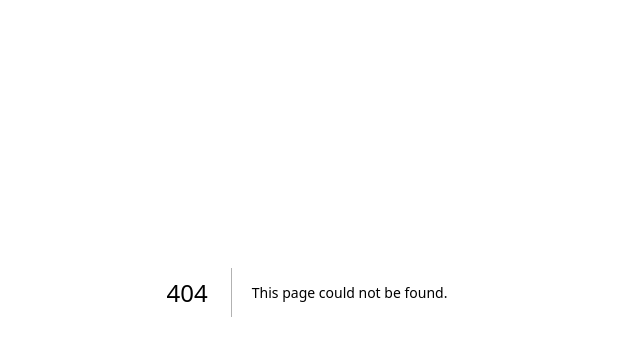
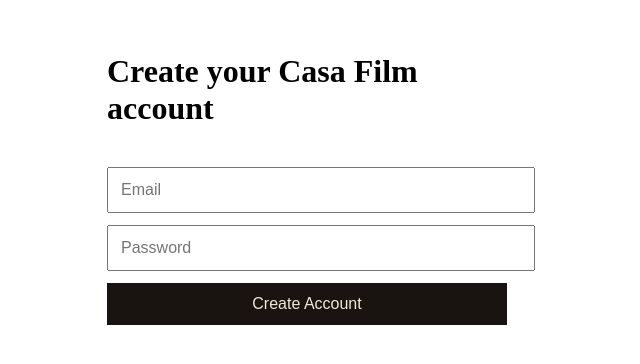
Before and after one commit to ltwhitworth-creator/casafilm.app, a Next.js app: page /signup in a window 1280 px wide. Before the commit this address had no page. Shown: the part 108-472 px from the top of the page, without its empty margins (333-973 px from the left). Built offline with nearby package versions, Linux system fonts and the light colour scheme; no server answers.

Commit message:
Add signup and login pages with Supabase auth

```diff
--- /dev/null
+++ b/app/lib/supabase.js
@@ -0,0 +1,6 @@
+import { createClient } from '@supabase/supabase-js'
+
+const supabaseUrl = process.env.NEXT_PUBLIC_SUPABASE_URL
+const supabaseKey = process.env.NEXT_PUBLIC_SUPABASE_ANON_KEY
+
+export const supabase = createClient(supabaseUrl, supabaseKey)
--- /dev/null
+++ b/app/signup/page.js
@@ -0,0 +1,50 @@
+'use client'
+import { useState } from 'react'
+import { supabase } from '../lib/supabase'
+
+export default function SignUp() {
+  const [email, setEmail] = useState('')
+  const [password, setPassword] = useState('')
+  const [message, setMessage] = useState('')
+  const [loading, setLoading] = useState(false)
+
+  async function handleSignUp() {
+    setLoading(true)
+    const { error } = await supabase.auth.signUp({ email, password })
+    if (error) {
+      setMessage(error.message)
+    } else {
+      setMessage('Check your email to confirm your account!')
+    }
+    setLoading(false)
+  }
+
+  return (
+    <div style={{ maxWidth: '400px', margin: '100px auto', padding: '40px' }}>
+      <h1>Create your Casa Film account</h1>
+      <br />
+      <input
+        type="email"
+        placeholder="Email"
+        value={email}
+        onChange={e => setEmail(e.target.value)}
+        style={{ width: '100%', padding: '12px', marginBottom: '12px', fontSize: '16px' }}
+      />
+      <input
+        type="password"
+        placeholder="Password"
+        value={password}
+        onChange={e => setPassword(e.target.value)}
+        style={{ width: '100%', padding: '12px', marginBottom: '12px', fontSize: '16px' }}
+      />
+      <button
+        onClick={handleSignUp}
+        disabled={loading}
+        style={{ width: '100%', padding: '12px', background: '#1a1410', color: '#f0e8d8', fontSize: '16px', border: 'none', cursor: 'pointer' }}
+      >
+        {loading ? 'Creating account...' : 'Create Account'}
+      </button>
+      {message && <p style={{ marginTop: '20px', color: '#b5874a' }}>{message}</p>}
+    </div>
+  )
+}
--- a/package.json
+++ b/package.json
@@ -14,6 +14,7 @@
   "license": "ISC",
   "type": "module",
   "dependencies": {
+    "@supabase/supabase-js": "^2.106.0",
     "autoprefixer": "^10.5.0",
     "eslint": "^10.3.0",
     "eslint-config-next": "^16.2.4",
```
Also changed, not shown: app/login/page.js (added, +50 -0 lines), 1 other file (tests, documents, lock files or other folders).
